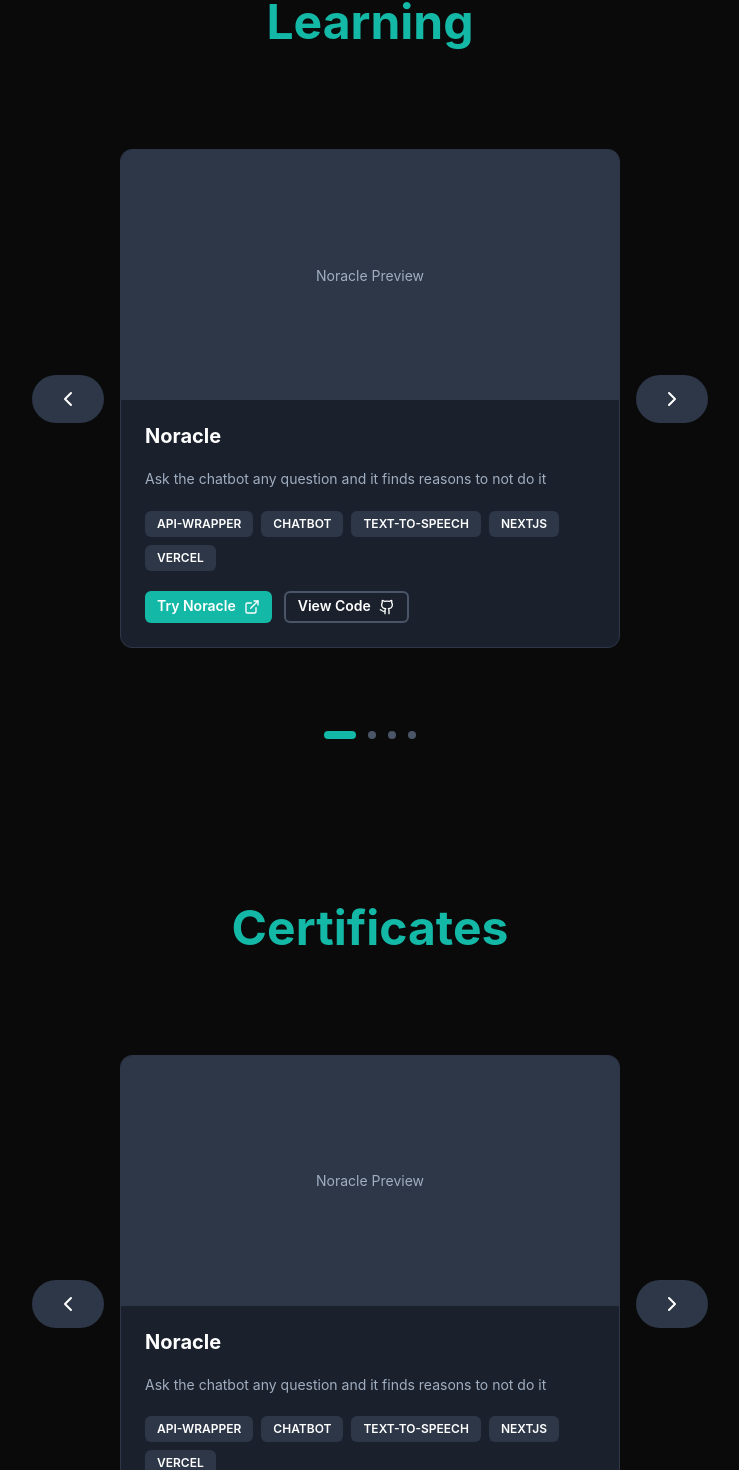
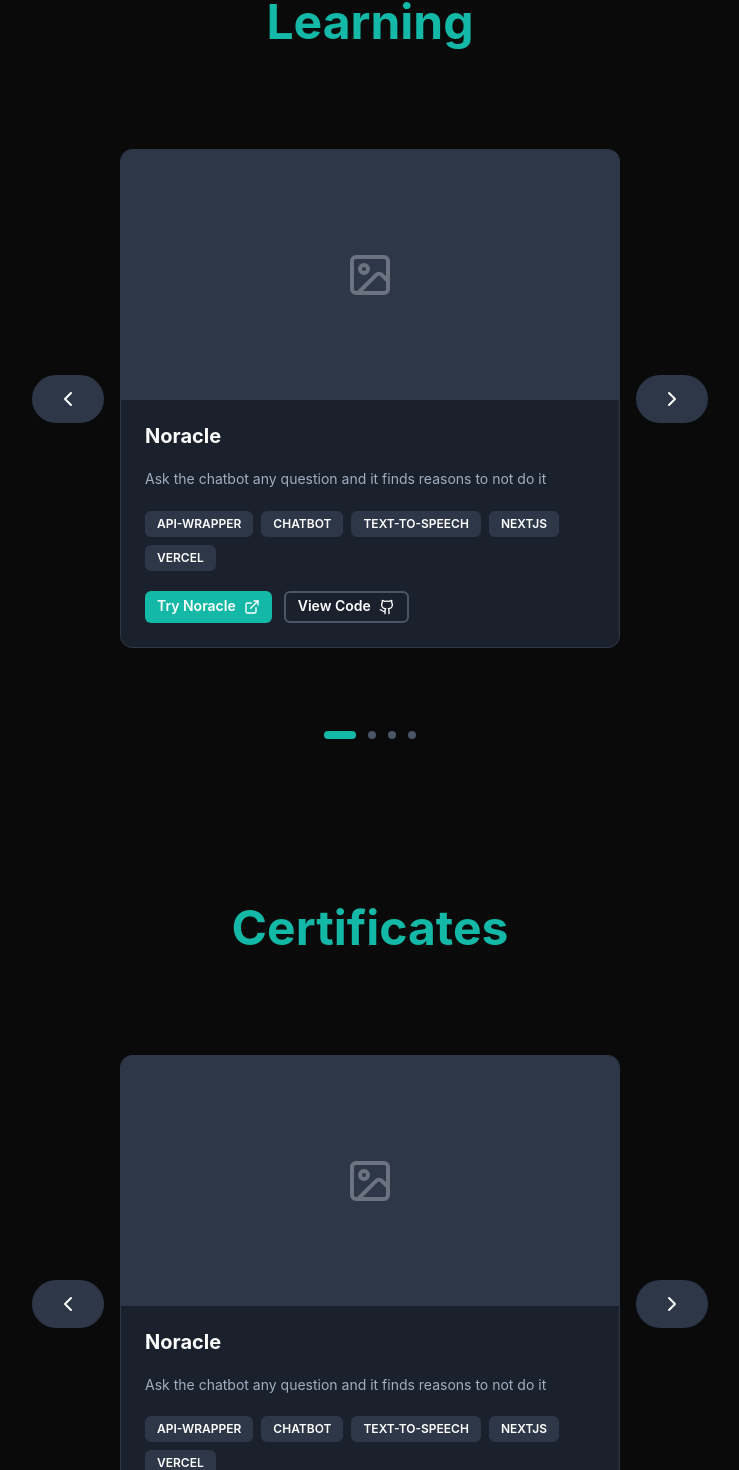
Before and after one commit to anandita-3217/anandita-dakshayani, a React (Vite) app: page / in a window 1280 px wide. Shown: the part 1687-3157 px from the top of the page, without its empty margins (270-1009 px from the left). Built offline with nearby package versions, Linux system fonts and the light colour scheme.

Commit message:
Change project images to show an icon when a project image is not available in Projects.jsx and Learning.jsx  Done

```diff
--- a/data/learning/miniprojects.json
+++ b/data/learning/miniprojects.json
@@ -39,7 +39,7 @@
         {
             "id": 4,
             "title": "Wordle Clone",
-            "description": "An API wrapper for Smol-LM that berates you on your use of social media",
+            "description": "A worlde clone with infinit challeneges that runs locally in your desktop",
             "githubUrl": "https://github.com/anandita-3217/WordGame",
             "liveUrl": "https://github-finder.vercel.app",
             "tags": ["Electron"],
--- a/src/App.jsx
+++ b/src/App.jsx
@@ -93,7 +93,7 @@
 // TODO: Better layout design and make it multi page
 // TODO: Make security better for contact form
 // TODO: Change contact code to clear all the filled after send
-// TODO: Change project images to show an icon when a project image is not available in Projects.jsx and Learning.jsx
+// TODO:
   )
 }
 
--- a/src/components/Certificates.jsx
+++ b/src/components/Certificates.jsx
@@ -13,7 +13,7 @@
   Spinner,
   Link
 } from '@chakra-ui/react';
-import { ChevronLeft, ChevronRight, ExternalLink, Github } from 'lucide-react';
+import { ChevronLeft, ChevronRight, ExternalLink, Github, Image as ImageIcon } from 'lucide-react';
 import { motion, AnimatePresence } from 'framer-motion';
 import { useInView } from 'react-intersection-observer';
 
@@ -311,7 +311,7 @@
                             objectFit="cover"
                           />
                         ) : (
-                          currentProject.imagePlaceholder || 'Project Image'
+                          <ImageIcon size={48} color="#6B7280"/>
                         )}
                       </Box>
 
--- a/src/components/Learning.jsx
+++ b/src/components/Learning.jsx
@@ -13,7 +13,7 @@
   Spinner,
   Link
 } from '@chakra-ui/react';
-import { ChevronLeft, ChevronRight, ExternalLink, Github } from 'lucide-react';
+import { ChevronLeft, ChevronRight, ExternalLink, Github, Image as ImageIcon } from 'lucide-react';
 import { motion, AnimatePresence } from 'framer-motion';
 import { useInView } from 'react-intersection-observer';
 
@@ -311,7 +311,8 @@
                             objectFit="cover"
                           />
                         ) : (
-                          currentProject.imagePlaceholder || 'Project Image'
+                          // currentProject.imagePlaceholder || 'Project Image'
+                          <ImageIcon size={48} color='#6B7280'/>
                         )}
                       </Box>
 
--- a/src/components/Projects.jsx
+++ b/src/components/Projects.jsx
@@ -14,7 +14,7 @@
   Spinner,
   Link
 } from '@chakra-ui/react';
-import { ChevronLeft, ChevronRight, ExternalLink, Github } from 'lucide-react';
+import { ChevronLeft, ChevronRight, ExternalLink, Github, Image as ImageIcon } from 'lucide-react';
 import { motion, AnimatePresence, useAnimation } from 'framer-motion';
 import { useInView } from 'react-intersection-observer';
 
@@ -284,7 +284,7 @@
                             objectFit="cover"
                           />
                         ) : (
-                          currentProject.imagePlaceholder || 'Project Image'
+                          <ImageIcon size={48} color="#6B7280"/>
                         )}
                       </Box>
 
```
